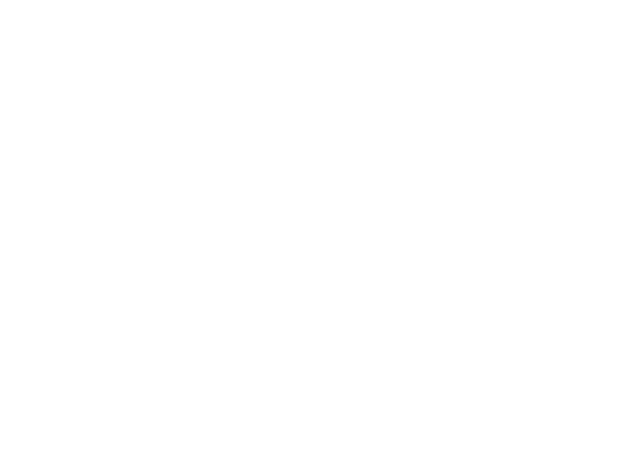
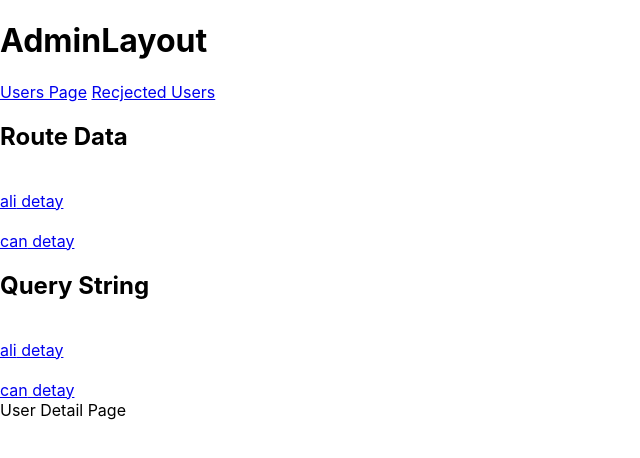
Before and after one commit to neominalsolutions/TurkiyeFinansDay3, a React (Create React App) app: page /admin/user-detail in a window 1280 px wide. Before the commit this address had no page. Shown: the top 458 px of the page, without its empty margins (0-640 px from the left). Built offline with nearby package versions, Linux system fonts and the light colour scheme.

Commit message:
ReactRouter DOM ile Hooks Kullanımı

```diff
--- a/src/App.tsx
+++ b/src/App.tsx
@@ -1,4 +1,4 @@
-import React, { useCallback, useState } from "react";
+import React, { lazy, Suspense, useCallback, useState } from "react";
 import logo from "./logo.svg";
 import "./App.css";
 import ClassComponentSample from "./ClassComponentSample";
@@ -8,11 +8,19 @@ import UseMemoDemo from "./UseMemoSample/UseMemoDemo";
 import User from "./User";
 import { BrowserRouter, Link } from "react-router-dom";
 import { Route, Routes } from "react-router";
-import About from "./pages/About";
-import Home from "./pages/Home";
-import Layout from "./components/Layout";
-import AdminLayout from "./components/AdminLayout";
-import Users from "./pages/Users";
+// import About from "./pages/About";
+// import Home from "./pages/Home";
+import Layout from "./layouts/Layout";
+import AdminLayout from "./layouts/AdminLayout";
+import UserDetail from "./pages/UserDetail";
+import RejectUsers from "./pages/RejectUsers";
+// import Users from "./pages/Users";
+
+// Çalışma zamanında kod yüklemesi yapan bir yöntem (code splitting) diyoruz.
+
+const Home = lazy(() => import("./pages/Home"));
+const About = React.lazy(() => import("./pages/About"));
+const Users = React.lazy(() => import("./pages/Users"));
 
 function App() {
   const [hidden, setHidden] = useState<boolean>(false);
@@ -64,6 +72,7 @@ function App() {
       {/* dış kaynak yönlendirilmesinde evet href kullanabilirsiniz */}
 
       <BrowserRouter>
+        <Suspense fallback={<>Loading ... </>}>
           <Routes>
             <Route path="/" element={<Layout />}>
               <Route path="about" element={<About />}></Route>
@@ -71,12 +80,35 @@ function App() {
               <Route path="home" element={<Home />}></Route>
             </Route>
             <Route path="admin" element={<AdminLayout />}>
-            <Route path="users" element={<Users />}></Route>
+              <Route path="users" element={<Users />}>
+                <Route path="rejected" element={<RejectUsers />}></Route>
               </Route>
+              {/* Dinamik Route tanımı */}
+              <Route
+                path="user-detail/:id/:name"
+                element={<UserDetail />}
+              ></Route>
+              {/* querystring ile sayfalar arası bilgi taşımak istersek bu durumda aşağıdaki gibi 2.bir route oluştururuz. */}
+              <Route path="user-detail" element={<UserDetail />}></Route>
+            </Route>
+            <Route path="*" element={<>Sayfa Bulunamadı</>}></Route>
+            {/* eşleşen route yoksa bunu tüm route işlmelerinin sonuna koyalım */}
+            {/* <Route path="admin/users" element={<Users />}></Route> */}
+            {/* 404 Notfound sayfası için kullandık */}
           </Routes>
+        </Suspense>
       </BrowserRouter>
     </>
   );
 }
 
+// crm/invoices (nested route kavramı ile iç içe route prefix yazmadan link oluşturabiliriz)
+// admin/users
+// hr/persons
+
+// Not: Uygulama Routing işlemi yaparken App.ts dosyası üzerinden yüklendiği için eğer direkt olarak import referansı verirsek bütün componentler biz ilgili sayfaya gitmesek dahi doma giriyorlar. buda kötü bir performas oluyor. Uygulama gereksiz yere ilk açılışta yükleme yapıyor. İlk açılış hızımız etkilenir.
+// Bundan kurtulmak için react tarafında lazy dediğimiz bir yükleme tipi var (Lazy Load Pages) bu yöntem ile sadece ilgili linke gittiğimizde js dosyası network'de yer kaplıyor. Böylelikle uygulamadaki componentleri bölme yöntemi kullanarak performas sağlıyoruz. (Code Splitting yöntemi)
+
+// Yukarıdaki gibi performans amaçlı olarak React.Suspense ile tüm componentlerimizi sarmalıyarak hata durumu fallback hangi template çalışacağımızı belirtebiliriz.
+
 export default App;
--- a/src/components/AdminLayout.tsx
+++ /dev/null
@@ -1,14 +0,0 @@
-import React from "react";
-import { Outlet } from "react-router-dom";
-
-type Props = {};
-
-export default function AdminLayout({}: Props) {
-  return (
-    <div>
-      AdminLayout
-      {/* burada componentlerin doma dinamik olarak girip çıkmasını outlet sağlar */}
-      <Outlet />
-    </div>
-  );
-}
--- /dev/null
+++ b/src/layouts/AdminLayout.tsx
@@ -0,0 +1,51 @@
+import React from "react";
+import { Link, Outlet } from "react-router-dom";
+
+type Props = {};
+
+export default function AdminLayout({}: Props) {
+  const users = [
+    { id: 1, name: "ali" },
+    { id: 2, name: "can" },
+  ];
+
+  return (
+    <div>
+      <h1> AdminLayout </h1>
+      <nav>
+        <Link to="users">Users Page</Link>
+        &nbsp;
+        <Link to="users/rejected">Recjected Users</Link>
+        <h1>Route Data</h1>
+        {users.map((item) => {
+          return (
+            <div key={item.id}>
+              <br></br>
+              <Link to={`user-detail/${item.id}/${item.name}`}>
+                {item.name} detay
+              </Link>
+              <br></br>
+            </div>
+          );
+        })}
+        <h1>Query String</h1>
+        {users.map((item) => {
+          return (
+            <div key={item.id}>
+              <br></br>
+              <Link to={`user-detail?id=${item.id}&name=${item.name}`}>
+                {item.name} detay
+              </Link>
+              <br></br>
+            </div>
+          );
+        })}
+      </nav>
+
+      {/* burada componentlerin doma dinamik olarak girip çıkmasını outlet sağlar */}
+      <main>
+        <Outlet />
+      </main>
+    </div>
+  );
+}
--- a/src/pages/Home.tsx
+++ b/src/pages/Home.tsx
@@ -1,7 +1,42 @@
-import React from "react";
+import React, { useEffect } from "react";
+import { useLocation, useNavigate } from "react-router-dom";
+
+// reac-router-dom v6 deki useNavigate ile v5 deki useHistory ile aynı
 
 type Props = {};
 
 export default function Home({}: Props) {
-  return <div>Home Page</div>;
+  // typescript dosyası içerisinde redirect yönlendirme yapmamız gereken durumlara için var
+  const navigate = useNavigate(); // navigate yönlendirme func
+  const location = useLocation(); // browser histroyde lokasyon bilgisi almak için kullanılan hook
+
+  useEffect(() => {
+    console.log("location", location);
+  }, []);
+
+  return (
+    <div>
+      <button
+        onClick={() => {
+          navigate("/about");
+        }}
+      >
+        Yönlendir
+      </button>
+      <button
+        onClick={() => {
+          navigate(-1); // browser history üzerinde işlem yapar.
+        }}
+      >
+        Go Back
+      </button>
+      <button
+        onClick={() => {
+          navigate(1);
+        }}
+      >
+        Go Forward
+      </button>
+    </div>
+  );
 }
--- /dev/null
+++ b/src/pages/RejectUsers.tsx
@@ -0,0 +1,7 @@
+import React from "react";
+
+type Props = {};
+
+export default function RejectUsers({}: Props) {
+  return <div>RejectUsers</div>;
+}
--- /dev/null
+++ b/src/pages/UserDetail.tsx
@@ -0,0 +1,51 @@
+import axios from "axios";
+import React, { useEffect, useState } from "react";
+import { useParams, useSearchParams } from "react-router-dom";
+
+type Props = {};
+
+export default function UserDetail({}: Props) {
+  // bu component içerisinde dışarıdan route parametres gelicek.
+  // bu dinamik parametreleri yakalamak için useParams hook kullanırız.
+
+  const [user, setuser] = useState<any>({});
+
+  const param = useParams(); // react-router-domdan gelen bir hook
+
+  const [queryParams] = useSearchParams(); // querystring hook
+
+  useEffect(() => {
+    console.log("param", param);
+    // param dinamik değerlerine göre api call işlemi yapılıp sayfanın renderı alınır.
+
+    if (param.id != undefined) {
+      const abortController = new AbortController();
+
+      axios
+        .get(`https://jsonplaceholder.typicode.com/users/${param.id}`, {
+          signal: abortController.signal,
+        })
+        .then((response) => {
+          console.log("response", response);
+          setuser(response.data);
+        });
+
+      return () => {
+        // axios get fetch işlemindeki signal değerini unmanagement resource değerini kaynak tüketimini kaldırık.
+        abortController.abort();
+      };
+    } else {
+      const id = queryParams.get("id");
+      const name = queryParams.get("name");
+
+      console.log("id", id, "name", name);
+    }
+  }, [param.id, queryParams]);
+
+  return (
+    <div>
+      <>User Detail Page</>
+      {user.email} {user.name}
+    </div>
+  );
+}
--- a/src/pages/Users.tsx
+++ b/src/pages/Users.tsx
@@ -1,7 +1,13 @@
 import React from "react";
+import { Outlet } from "react-router-dom";
 
 type Props = {};
 
 export default function Users({}: Props) {
-  return <div>Users</div>;
+  return (
+    <div>
+      Users
+      <Outlet />
+    </div>
+  );
 }
```
Also changed, not shown: src/ReactLayoutKavramı.png (added), src/ReactPerformanceTuning.txt (added), src/layouts/Layout.tsx (renamed from src/components/Layout.tsx). Lines whose indentation alone changed are shown as unchanged.
